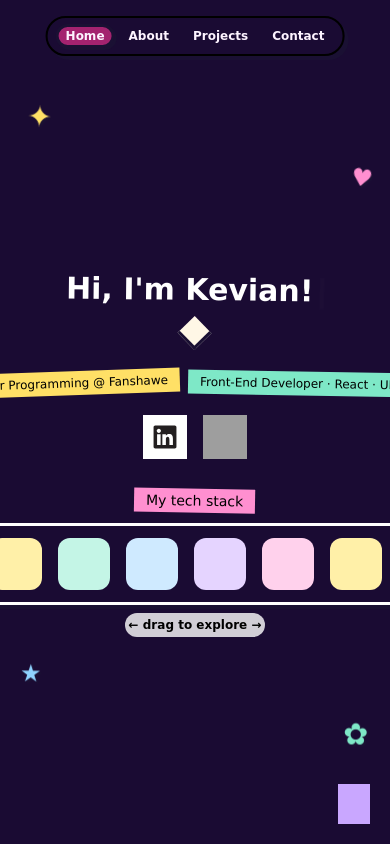
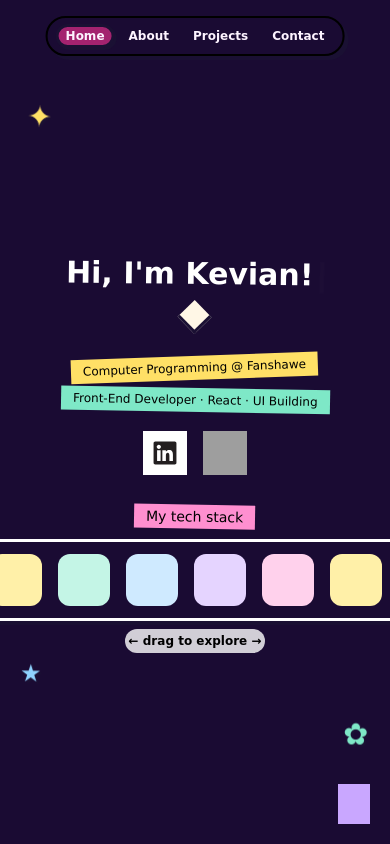
Before and after one commit to kevianchirchir/Portfolio, a React (Vite) app: page / in a window 390 px wide. Built offline with nearby package versions, Linux system fonts and the light colour scheme; grey boxes are pictures that could not be loaded; some icons are missing.

Commit message:
Fixed mobile screening issues aswell as removed some icons disrupting view

```diff
--- a/src/components/Background.jsx
+++ b/src/components/Background.jsx
@@ -3,7 +3,7 @@ import { motion } from "motion/react"
 // Halftone dots + a few doodles. Drop inside any `relative` section.
 const bits = [
     { c: "✦", top: "12%", left: "7%", size: "text-3xl", color: "text-[#ffe066]" },
-    { c: "♥", top: "20%", left: "90%", size: "text-2xl", color: "text-[#ff8fd0]" },
+    { c: "♥", top: "20%", left: "90%", size: "text-2xl hidden sm:block", color: "text-[#ff8fd0]" },
     { c: "★", top: "78%", left: "5%", size: "text-2xl", color: "text-[#8fd3ff]" },
     { c: "✿", top: "85%", left: "88%", size: "text-3xl", color: "text-[#7ee8c7]" },
 ]
--- a/src/components/Content.jsx
+++ b/src/components/Content.jsx
@@ -115,7 +115,7 @@ function Content({ modeSelected, setMenuSelected, setModeSelected }) {
                         transition={{ duration: 0.4, delay: 0.7 }}
                         className="flex flex-col items-center gap-3 mt-8"
                     >
-                        <div className="flex flex-wrap justify-center gap-2 text-xs sm:text-sm">
+                        <div className="flex flex-col sm:flex-row items-center justify-center gap-2 text-xs sm:text-sm text-center">
                             <motion.span animate={{ y: [0, -5, 0] }} transition={{ repeat: Infinity, duration: 3.2, ease: "easeInOut" }} className="comic-btn text-black bg-[#ffe066] px-3 py-1 -rotate-2">Computer Programming @ Fanshawe</motion.span>
                             <motion.span animate={{ y: [0, -5, 0] }} transition={{ repeat: Infinity, duration: 3.8, ease: "easeInOut", delay: 0.6 }} className="comic-btn text-black bg-[#7ee8c7] px-3 py-1 rotate-1">Front-End Developer · React · UI Building</motion.span>
                         </div>
```
Also changed, not shown: src/components/comic.css (+12 -1 lines).
